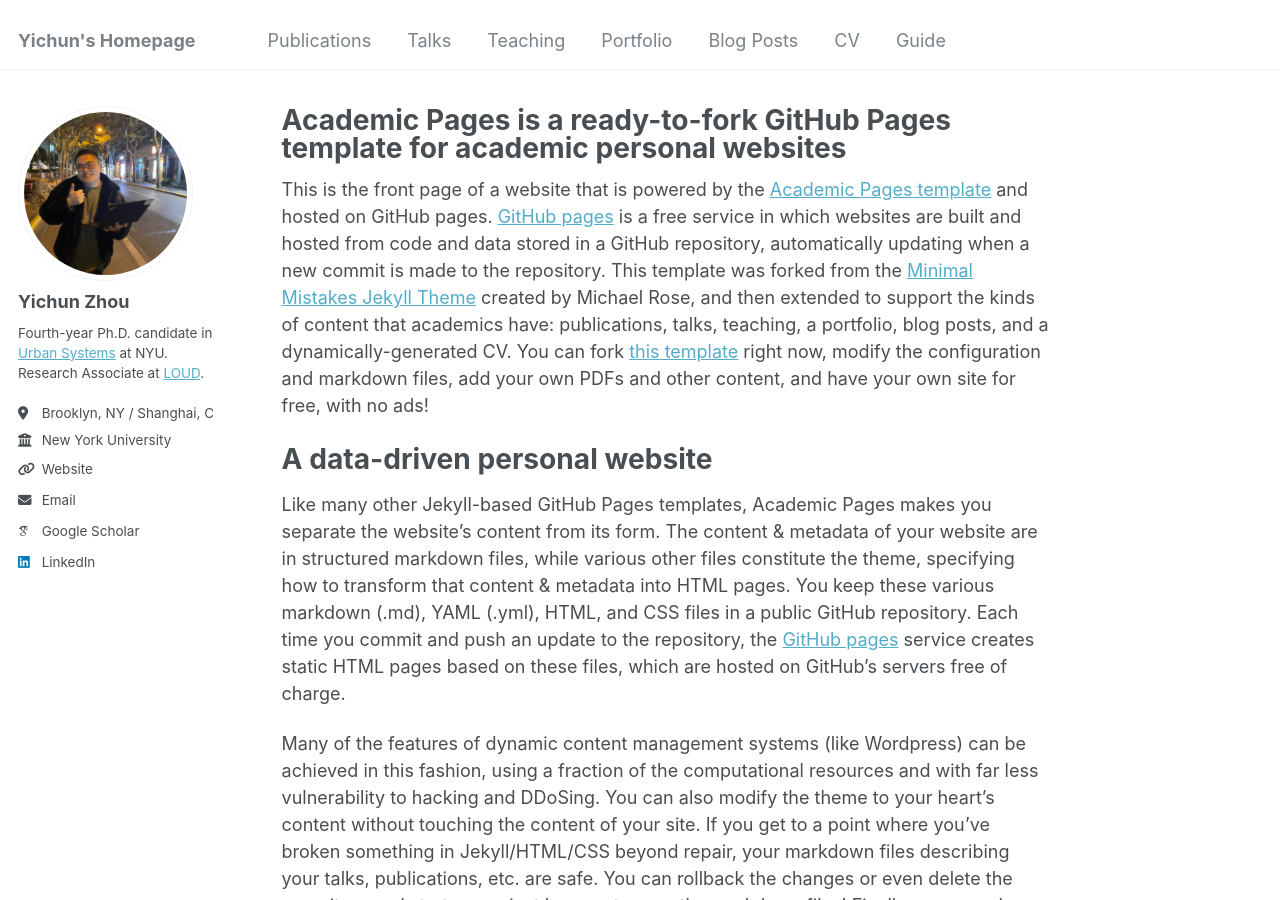
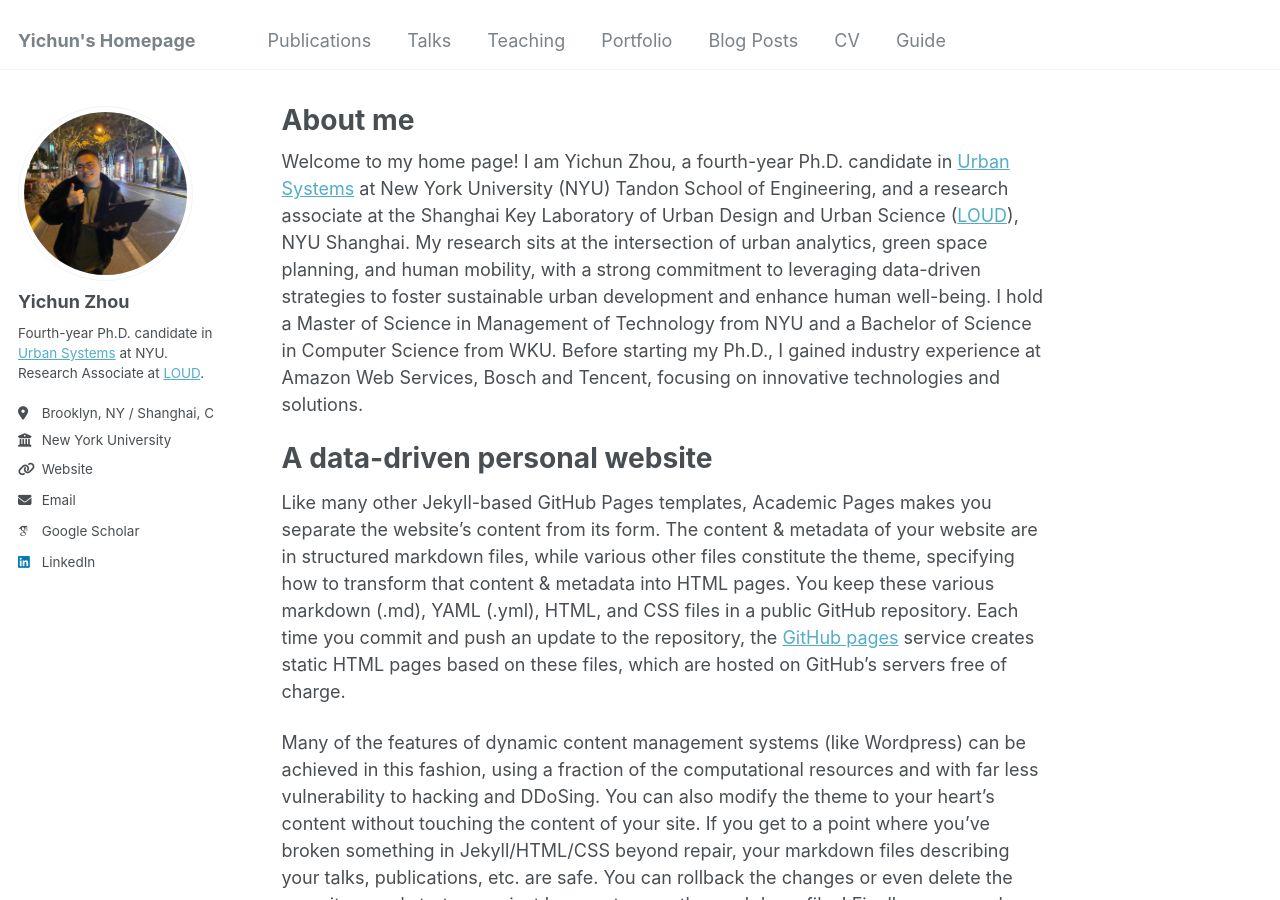
Before and after one commit to yichunzhou12/yichunzhou12.github.io, a Jekyll site: the page built from _pages/about.md, in a window 1280 px wide and 900 px high. Built offline with Jekyll 4.4.1, drawn with Linux system fonts in a browser that asks for light colours; some web fonts are replaced.

Commit message:
Update about.md

```diff
--- a/_pages/about.md
+++ b/_pages/about.md
@@ -1,13 +1,13 @@
 ---
 permalink: /
-title: "Academic Pages is a ready-to-fork GitHub Pages template for academic personal websites"
+title: "About me"
 author_profile: true
 redirect_from:
   - /about/
   - /about.html
 ---
 
-This is the front page of a website that is powered by the [Academic Pages template](https://github.com/academicpages/academicpages.github.io) and hosted on GitHub pages. [GitHub pages](https://pages.github.com) is a free service in which websites are built and hosted from code and data stored in a GitHub repository, automatically updating when a new commit is made to the repository. This template was forked from the [Minimal Mistakes Jekyll Theme](https://mmistakes.github.io/minimal-mistakes/) created by Michael Rose, and then extended to support the kinds of content that academics have: publications, talks, teaching, a portfolio, blog posts, and a dynamically-generated CV. You can fork [this template](https://github.com/academicpages/academicpages.github.io) right now, modify the configuration and markdown files, add your own PDFs and other content, and have your own site for free, with no ads!
+Welcome to my home page! I am Yichun Zhou, a fourth-year Ph.D. candidate in [Urban Systems](https://engineering.nyu.edu/academics/programs/urban-systems-phd) at New York University (NYU) Tandon School of Engineering, and a research associate at the Shanghai Key Laboratory of Urban Design and Urban Science ([LOUD](https://urban.shanghai.nyu.edu/)), NYU Shanghai. My research sits at the intersection of urban analytics, green space planning, and human mobility, with a strong commitment to leveraging data-driven strategies to foster sustainable urban development and enhance human well-being. I hold a Master of Science in Management of Technology from NYU and a Bachelor of Science in Computer Science from WKU. Before starting my Ph.D., I gained industry experience at Amazon Web Services, Bosch and Tencent, focusing on innovative technologies and solutions.
 
 A data-driven personal website
 ======
```
